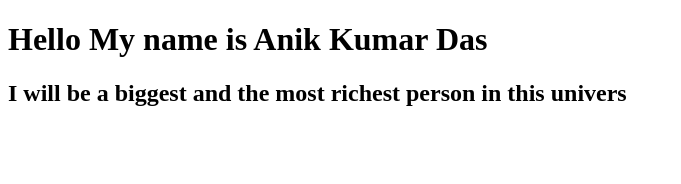
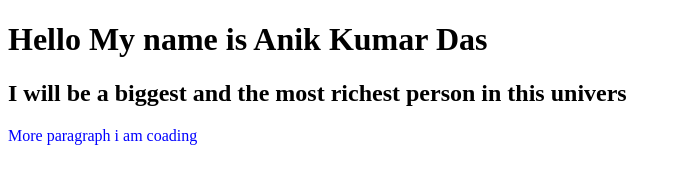
Before and after one commit to Anik7204/My-first-repo, a plain HTML site: page index.html in a window 1280 px wide. Shown: the whole page, without its empty margins (0-681 px from the left). Drawn offline with Linux system fonts and the light colour scheme.

Commit message:
style added

```diff
--- a/index.html
+++ b/index.html
@@ -5,9 +5,11 @@
     <meta http-equiv="X-UA-Compatible" content="IE=edge">
     <meta name="viewport" content="width=device-width, initial-scale=1.0">
     <title>My first Github report</title>
+    <link rel="stylesheet" href="style.css">
 </head>
 <body>
     <h1>Hello My name is Anik Kumar Das</h1>
     <h2>I will be a biggest and the most richest person in this univers</h2>
+    <p>More paragraph i am coading</p>
 </body>
 </html>
--- /dev/null
+++ b/style.css
@@ -0,0 +1,3 @@
+p{
+    color: blue;
+}
```
